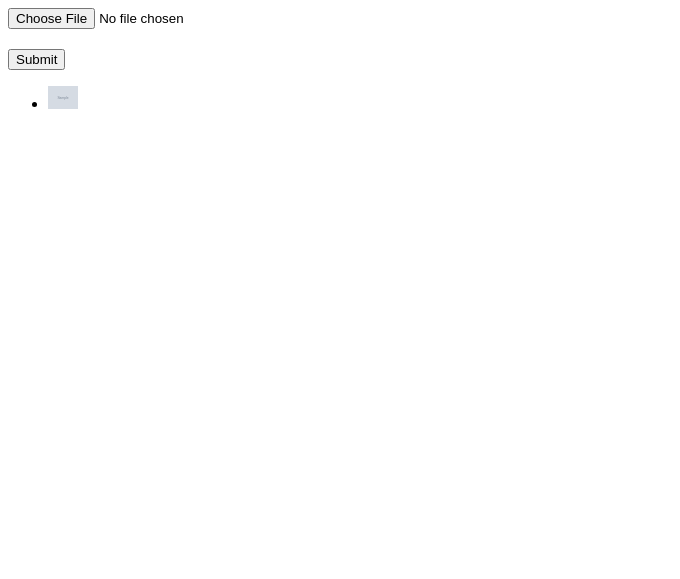
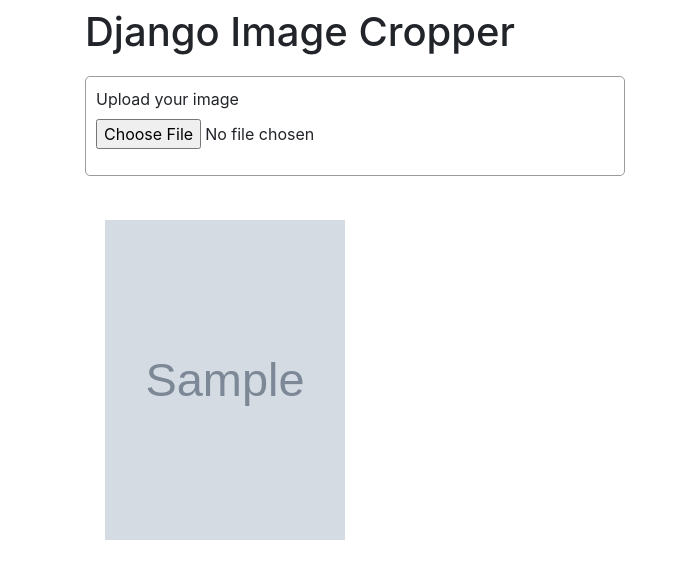
Before and after one commit to dextertechnology/Django-Image-Cropper, a Django app: page / in a window 1280 px wide. Shown: the top 579 px of the page, without its empty margins (0-680 px from the left). Run offline with Django 3.2, Linux system fonts and the light colour scheme; tables that the repository leaves empty hold one stand-in row (values such as "Sample post"); grey boxes marked "Sample" are stand-in pictures; some libraries are stand-ins or nearby versions.

Commit message:
ui designed with bootstrap

```diff
--- a/src/image_cropper/forms.py
+++ b/src/image_cropper/forms.py
@@ -13,6 +13,13 @@ class ImageCropperForm(forms.ModelForm):
         model = ImageCropperModel
         fields = ('original_image','edited_image','x','y','width','height',)
 
+    def __init__(self, *args, **kwargs):
+        super().__init__(*args, **kwargs)
+        self.fields['original_image'].widget.attrs.update({
+            'class': 'form-control-file',
+            'required': True
+        })
+
     def save(self):
         photo = super(ImageCropperForm, self).save()
 
--- a/src/templates/django_image_cropper/index.html
+++ b/src/templates/django_image_cropper/index.html
@@ -8,7 +8,14 @@
     <title>Image Cropper</title>
     <link rel="shortcut icon" href="{% static 'img/baseline_crop_black_36dp.png' %}" type="image/x-icon">
     <link rel="stylesheet" href="{% static 'cropperjs/dist/cropper.min.css' %}">
+    <link rel="stylesheet" href="{% static 'bootstrap/dist/css/bootstrap.min.css' %}">
     <style>
+        form {
+            border: 1px solid rgb(155, 155, 155);
+            padding: 10px;
+            margin: 20px 0px;
+            border-radius: 5px;
+        }
         #image-div {
             width: 100%;
             max-width: 300px;
@@ -23,20 +30,51 @@
     </style>
 </head>
 <body>
-    {{ form.original_image }}
-    <div id="image-div"></div>
-
-    <input id="submit_image" type="submit" value="Submit">
+    <div class="container">
+        <div class="row">
+            <div class="col-md-6 mt-2">
+                <h1>Django Image Cropper</h1>
+                <form>
+                    <div class="form-group">
+                        <label for="id_original_image">Upload your image</label>
+                        {{ form.original_image }}
+                    </div>
+                    <div id="image-cropper-modal" class="modal fade" tabindex="-1" role="dialog" aria-labelledby="mySmallModalLabel" aria-hidden="true">
+                        <div class="modal-dialog">
+                            <div class="modal-content">
+                                <div id="image-div"></div>
+                                <input class="btn btn-primary" id="submit_image" type="submit" value="Submit">
+                            </div>
+                        </div>
+                    </div>
+                </form>
+            </div>
+        </div>
+    </div>
 
     <div class="image-list">
         <ul>
-            {% for i in objects %}
-            <li><img width="30px" src="{{ i.edited_image.url }}" alt=""></li>
-            {% endfor %}
+            <div class="container">
+                <div class="row">
+                    {% for i in objects %}
+                    <div class="col-md-3 mt-4">
+                        <!-- <button class="resize-update-image" data-original-image="{{i.id}}"> -->
+                            <img width="240" height="320" src="{{ i.edited_image.url }}" alt="">
+                        <!-- </button> -->
+                    </div>
+                    {% endfor %}
+                </div>
+            </div>
         </ul>
     </div>
-
+    <script src="{% static 'jquery/dist/jquery.min.js' %}"></script>
     <script src="{% static 'cropperjs/dist/cropper.min.js' %}"></script>
+    <script src="{% static 'bootstrap/dist/js/bootstrap.min.js' %}"></script>
+    <script>
+        $('#id_original_image').on('change', function () {
+            $('#image-cropper-modal').modal('show')
+        })
+    </script>
     <script>
         const image_path = document.getElementById('id_original_image')
         image_path.addEventListener('change', showImage);
@@ -67,7 +105,17 @@
             img.style.position = 'relative'
             img.id = 'image'
 
-            document.getElementById('image-div').appendChild(img)
+            const image_div = document.getElementById('image-div')
+
+            if (!image_div.hasChildNodes()) {
+                image_div.appendChild(img)
+            } else {
+                while (image_div.firstChild) {
+                    image_div.removeChild(image_div.firstChild);
+                }
+                image_div.appendChild(img)
+            }
+
             const image = document.querySelector('#image');
             const cropper = new Cropper(image, {
                 aspectRatio: 2 / 3,
```
Also changed, not shown: src/package-lock.json.
